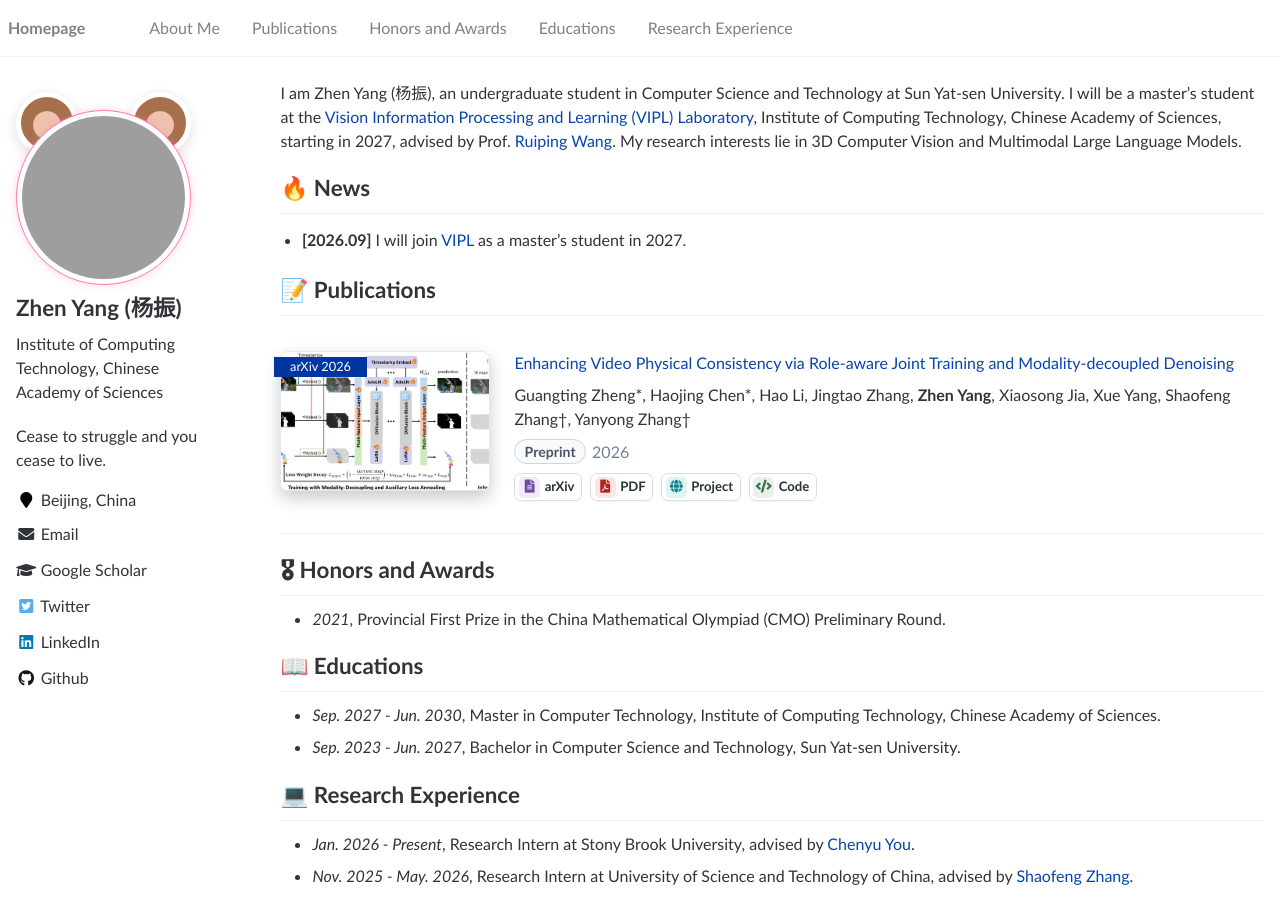
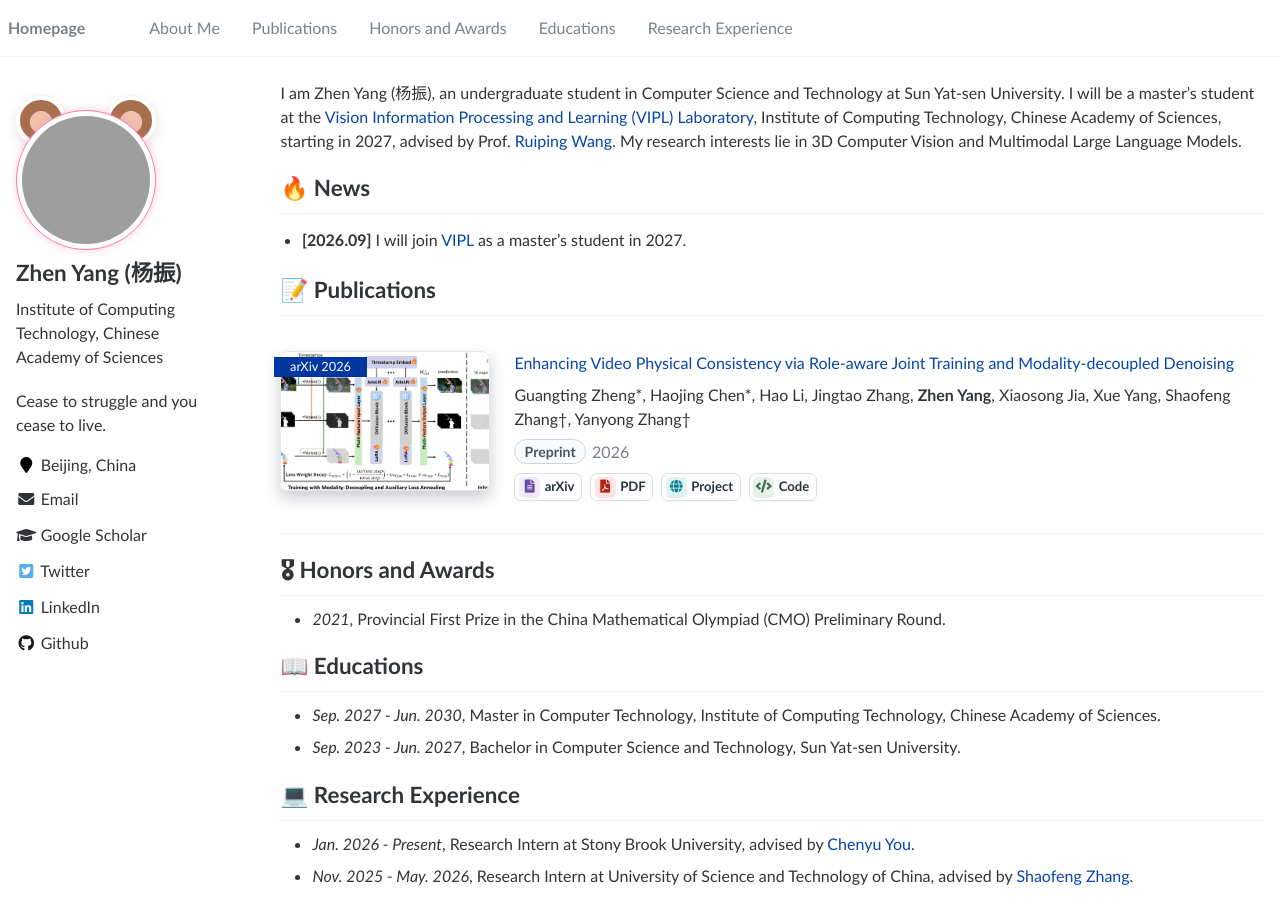
Before and after one commit to MichaelYeung2004/michaelyeung2004.github.io, a Jekyll site: the page built from _pages/about.md, in a window 1280 px wide. Built offline with Jekyll 4.4.1, drawn with Linux system fonts in a browser that asks for light colours; grey boxes are pictures that could not be loaded.

Commit message:
Scale avatar and bear ears to 80 percent

```diff
--- a/_sass/_sidebar.scss
+++ b/_sass/_sidebar.scss
@@ -106,6 +106,7 @@
 .author__avatar-frame {
   position: relative;
   isolation: isolate;
+  width: 60px;
   margin-top: 7px;
 
   &::before,
@@ -113,41 +114,42 @@
     content: "";
     position: absolute;
     z-index: 0;
-    top: -9px;
-    width: 29px;
-    height: 29px;
-    border: 3px solid #fff;
+    top: -7.2px;
+    width: 23.2px;
+    height: 23.2px;
+    border: 2.4px solid #fff;
     border-radius: 50%;
     background: radial-gradient(circle at 50% 54%, #efc2ad 0 35%, #a86f4c 38% 100%);
     box-shadow: 0 0 0 1px $border-color, 0 3px 8px rgba(49, 52, 54, 0.12);
   }
 
   &::before {
-    left: -3px;
+    left: -2.4px;
   }
 
   &::after {
-    right: -3px;
+    right: -2.4px;
   }
 
   img {
     position: relative;
     z-index: 1;
+    min-width: 60px;
     background: #fff;
     border: 1.33px solid #ff79b0;
     box-shadow: 0 0 8px rgba(255, 121, 176, 0.34);
   }
 
   @include breakpoint($large) {
-    width: 175px;
+    width: 140px;
     margin-top: 14px;
 
     &::before,
     &::after {
-      top: -18px;
-      width: 62px;
-      height: 62px;
-      border-width: 5px;
+      top: -14.4px;
+      width: 49.6px;
+      height: 49.6px;
+      border-width: 4px;
       box-shadow: 0 0 0 1px $border-color, 0 5px 13px rgba(49, 52, 54, 0.14);
     }
 
```
